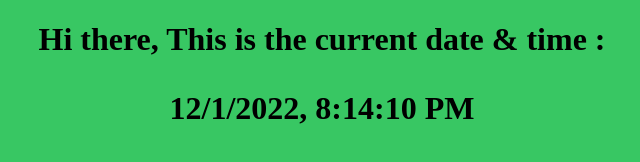
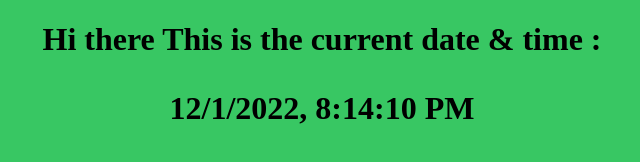
Before and after one commit to joey1089/GreenTeam_Docker2, a plain HTML site: page docker2ecr/index.html in a window 1280 px wide. Shown: the full height of the page, 318-958 px from the left. Drawn offline with Linux system fonts and the light colour scheme.

Commit message:
added dockerfile and updated code

```diff
--- a/docker2ecr/index.html
+++ b/docker2ecr/index.html
@@ -5,7 +5,7 @@
         <title>Week16 Project</title>
     </head>
     <body>
-        <h1>Hi there, This is the current date & time :
+        <h1>Hi there This is the current date & time :
         <p><span id="datetime"></span></p>
         <script>
             var dt = new Date();
```
Also changed, not shown: 2 other files.
